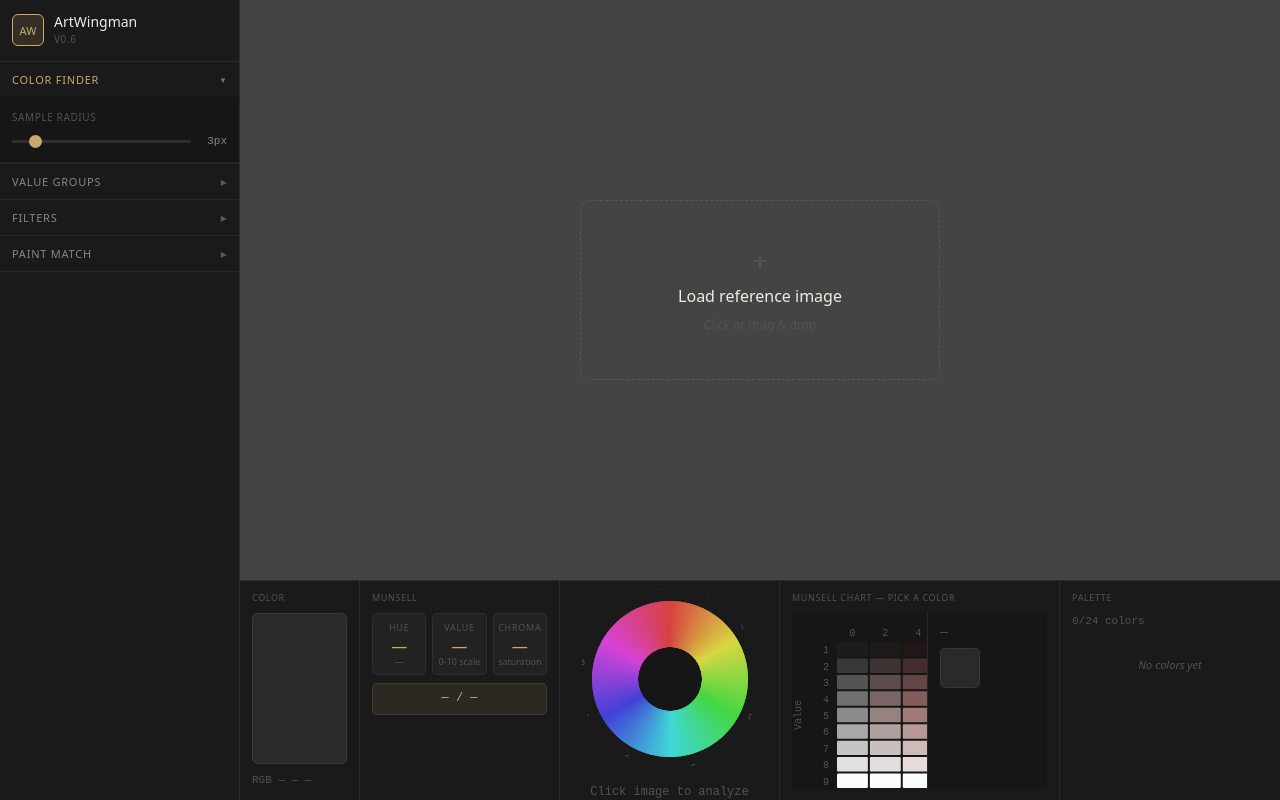
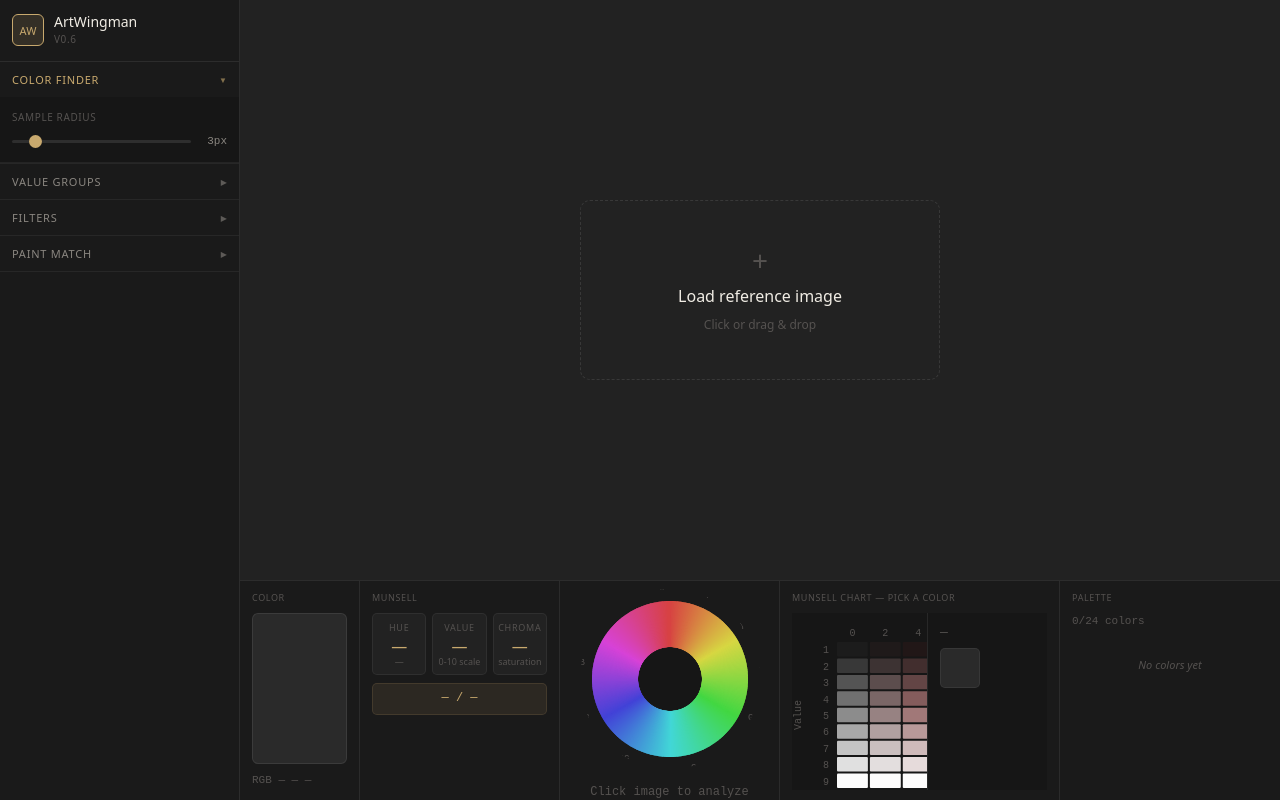
Before and after one commit to manvredo/artwingman, a Next.js app: page / in a window 1280 px wide. Built offline with nearby package versions, Linux system fonts and the light colour scheme.

Commit message:
v0.6 - canvas bg default: #222222
Co-Authored-By: Claude Sonnet 4.6 <noreply@anthropic.com>

```diff
--- a/pages/index.js
+++ b/pages/index.js
@@ -53,7 +53,7 @@ export default function Home() {
   const [activeFilter, setActiveFilter] = useState(null)
   const [filterStrength, setFilterStrength] = useState(5)
   const [viewport, setViewport] = useState({ zoom: 1, panX: 0, panY: 0 })
-  const [canvasBg, setCanvasBg] = useState('#444444')
+  const [canvasBg, setCanvasBg] = useState('#222222')
 
   const bgColors = ['#ffffff', '#cccccc', '#999999', '#666666', '#444444', '#222222', '#111111']
 
```
